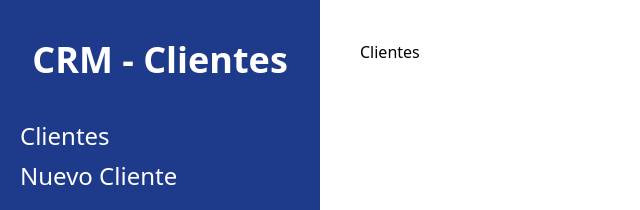
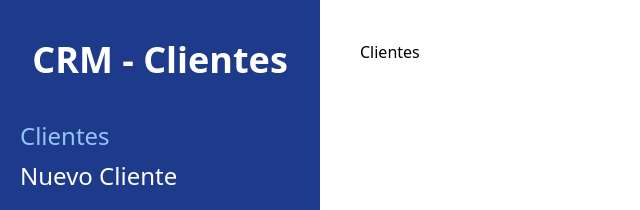
Before and after one commit to arosteguimaranto/Administrador-De-Clientes, a React (Vite) app: page / in a window 1280 px wide. Shown: the top 210 px of the page, without its empty margins (0-640 px from the left). Built offline with nearby package versions, Linux system fonts and the light colour scheme.

Commit message:
Resaltar la página actual

```diff
--- a/src/components/Layout.jsx
+++ b/src/components/Layout.jsx
@@ -1,19 +1,28 @@
-import { Outlet, Link} from 'react-router-dom'
+import { Outlet, Link, useLocation } from 'react-router-dom'
 
 export const Layout = () => {
+
+    const location = useLocation()
+
+    console.log(location)
+
     return (
         <div className="md:flex md:min-h-screen">
             <aside className="md:w-1/4 bg-blue-900 px-5 py-10">
                 <h2 className="text-4xl font-black text-center text-white"> CRM - Clientes</h2>
 
                 <nav className='mt-10'>
-                    <Link className='text-2xl block mt-2 hover:text-blue-300 text-white' to='/'>Clientes</Link>
-                    <Link className='text-2xl block mt-2 hover:text-blue-300 text-white' to='/clientes/nuevo'>Nuevo Cliente</Link>
+                    <Link
+                    className={`${location.pathname === '/' ? 'text-blue-300' : 'text-white'} text-2xl block mt-2 hover:text-blue-300 `}
+                     to='/'>Clientes</Link>
+                    <Link
+                    className={`${location.pathname === '/clientes/nuevo  ' ? 'text-blue-300' : 'text-white'} text-2xl block mt-2 hover:text-blue-300 `}
+                    >Nuevo Cliente</Link>
 
                 </nav>
 
 
-                </aside>
+            </aside>
             <main className="md:w-3/4 p-10 md:h-screen overflow-scroll">
 
                 <Outlet />
```
